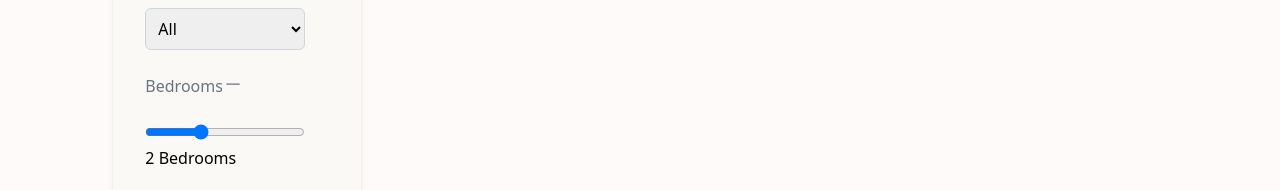
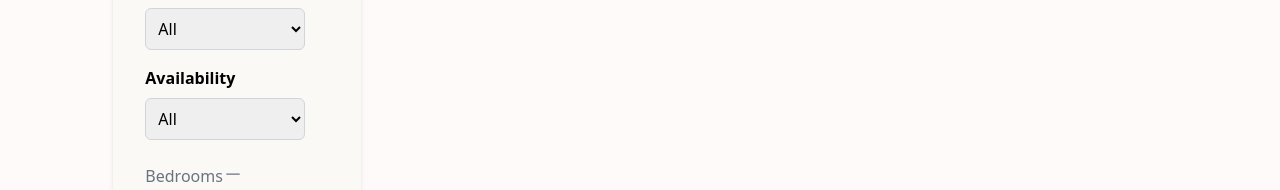
Before and after one commit to Nitish-28/Huisvest_Proj, a React (Create React App) app: page / in a window 1280 px wide. Shown: the part 380-570 px from the top of the page. Built offline with nearby package versions, Linux system fonts and the light colour scheme; no server answers.

Commit message:
Filter availability

```diff
--- a/src/components/Filter.js
+++ b/src/components/Filter.js
@@ -11,7 +11,7 @@ const subCategories = [
   { name: 'Price: High to Low', href: '#', current: false },
 ];
 
-export default function Filter({ setType }) {
+export default function Filter({ setType, setAvailability }) {
   const [mobileFiltersOpen, setMobileFiltersOpen] = useState(false);
   const [bedrooms, setBedrooms] = useState(2);
   const [bathrooms, setBathrooms] = useState(1);
@@ -20,11 +20,19 @@ export default function Filter({ setType }) {
 
   // sorting:
   const [type, setLocalType] = useState('All');
+  const [availability, setLocalAvailability] = useState('All');
+
 
   const handleTypeChange = (e) => {
     const selectedType = e.target.value;
     setLocalType(selectedType);
     setType(selectedType);
+  };
+
+  const handleAvailabilityChange = (e) => {
+    const selectedAvail = e.target.value;
+    setLocalAvailability(selectedAvail);
+    setAvailability(selectedAvail);
   };
 
   return (
@@ -79,6 +87,19 @@ export default function Filter({ setType }) {
               </select>
               </div>
 
+              <div>
+                <label className="font-medium"><b>Availability</b></label>
+                <select
+                  value={availability}
+                  onChange={handleAvailabilityChange}
+                  className="mt-2 block w-100 border border-gray-300 rounded-md p-2 w-full"
+                >
+                  <option value="All">All</option>
+                  <option value="Available">Available</option>
+                  <option value="Sold">Sold</option>
+              </select>
+              </div>
+
               {/* Bedrooms */}
               <Disclosure defaultOpen>
                 <DisclosureButton className="flex justify-between py-2 text-gray-500">
--- a/src/views/Home.js
+++ b/src/views/Home.js
@@ -37,7 +37,8 @@ export default function Home() {
   const [currentPage, setCurrentPage] = useState(1);
 
   // FILTER SHIT:
-  const [filterCurrentType, setFilterCurrentType] = useState("Apartment");
+  const [filterCurrentType, setFilterCurrentType] = useState("All");
+  const [filterCurrentAvailability, setCurrentAvailability] = useState("All");
 
   function scrollUp() {
     window.scrollTo({
@@ -48,7 +49,7 @@ export default function Home() {
 
   useEffect(() => {
     fetchData();
-  }, [currentPage, filterCurrentType]);
+  }, [currentPage, filterCurrentType, filterCurrentAvailability]);
 
   const handlePageChange = (newPage) => {
     setCurrentPage(newPage);
@@ -62,6 +63,7 @@ export default function Home() {
         params: {
           page: currentPage,
           type: filterCurrentType,
+          availability: filterCurrentAvailability
         },
       });
       setApiData(response.data.data);
@@ -127,7 +129,7 @@ export default function Home() {
 
             <div className="flex w-5/6 ">
               <div className="hidden lg:block lg:w-1/4 w-full self-start  sticky top-28 py-4 pr-4">
-              <Filter setType={setFilterCurrentType} />
+              <Filter setType={setFilterCurrentType} setAvailability={setCurrentAvailability} />
               </div>
               <div className="pagination"></div>
 
```
Lines whose indentation alone changed are shown as unchanged.
